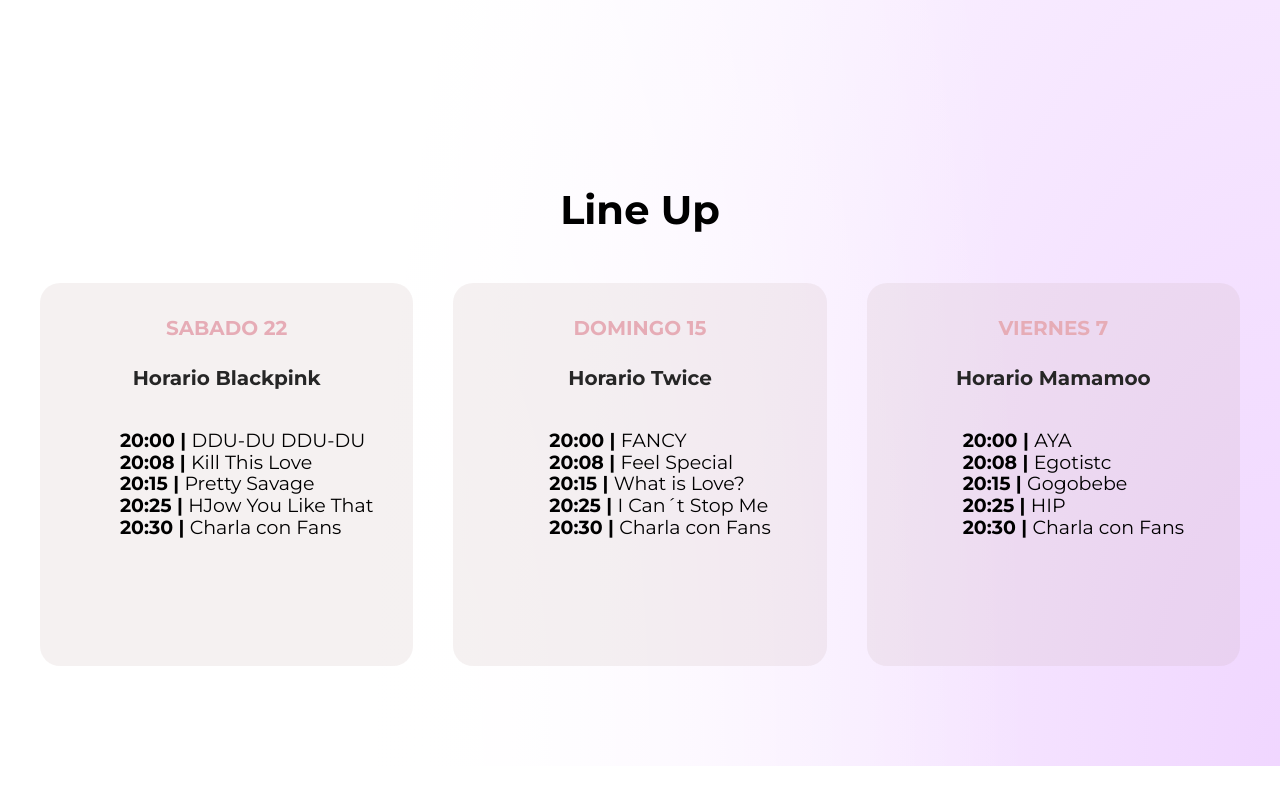
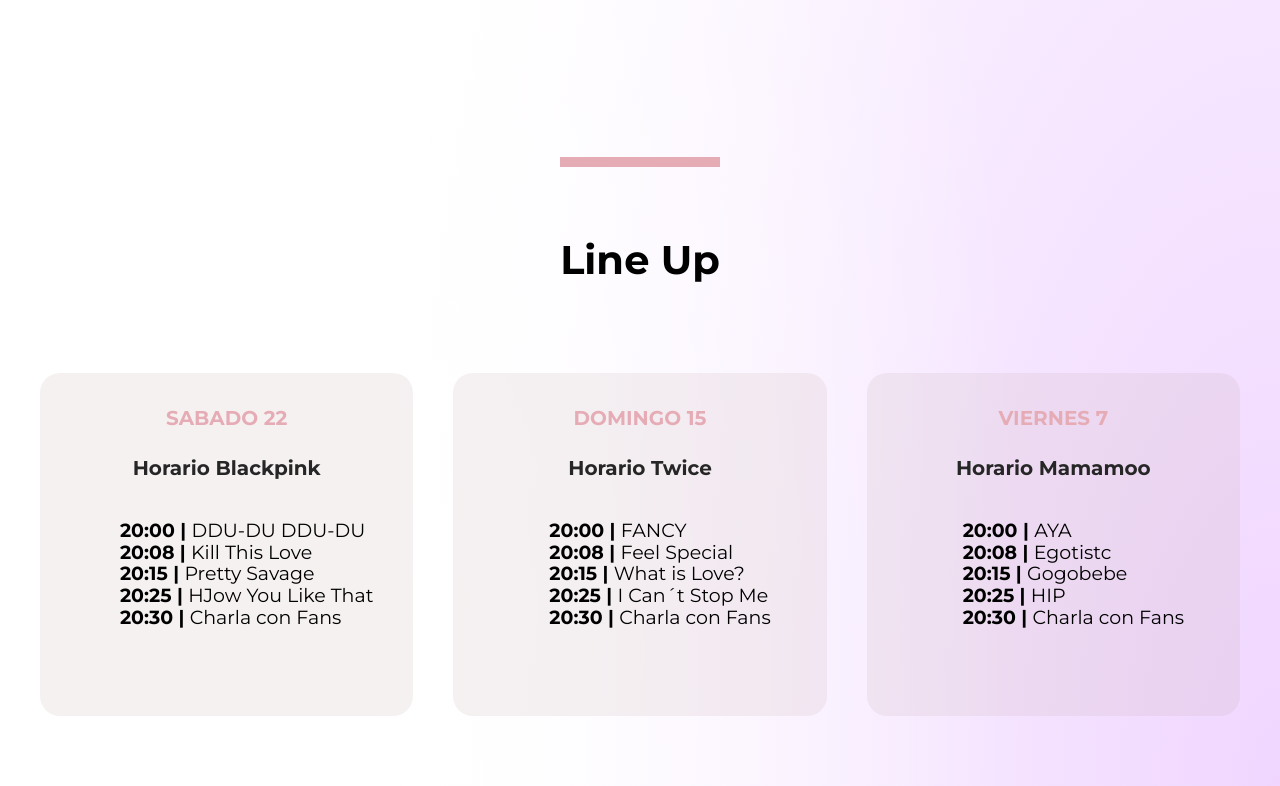
Before and after one commit to feruzu/K-pop-Festivals, a website: page index.html in a window 1280 px wide. Shown: the part 2019-2805 px from the top of the page. Drawn offline with Linux system fonts and the light colour scheme.

Commit message:
scss-css

```diff
--- a/src/scss/layout/_lineup.scss
+++ b/src/scss/layout/_lineup.scss
@@ -12,8 +12,11 @@
 
 .lineup {
     text-align: center;
-    padding: 10rem 0;
+    padding: 0rem 0rem;
 
+    @include m.tablet {
+        padding: 7rem 0rem;
+    }
 
     h3,
     p {
@@ -22,6 +25,11 @@
 
     h3 {
         font-size: 4rem;
+        border-top: 1rem solid v.$rosa;
+        display: inline-block;
+        padding-top: 7rem;
+
+
     }
 
     .nombre-grupo {
@@ -36,7 +44,7 @@
     }
 
     .horario {
-        margin-bottom: 10rem;
+        margin-bottom: 6rem;
     }
 
     ul li {
@@ -59,7 +67,8 @@
         border-radius: 2rem;
         padding: 1rem;
         margin-bottom: 2rem;
-        margin: 2rem;
+        margin: 3rem;
+
 
         @include m.tablet {
             margin: 0;
```
Also changed, not shown: build/css/app.css.
